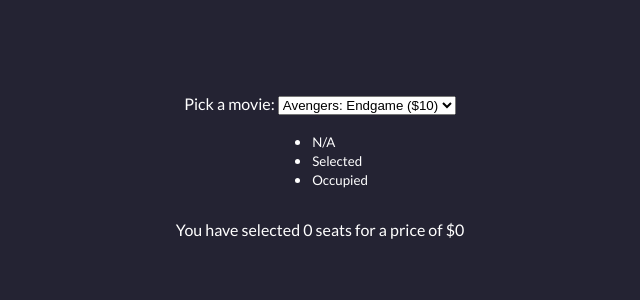
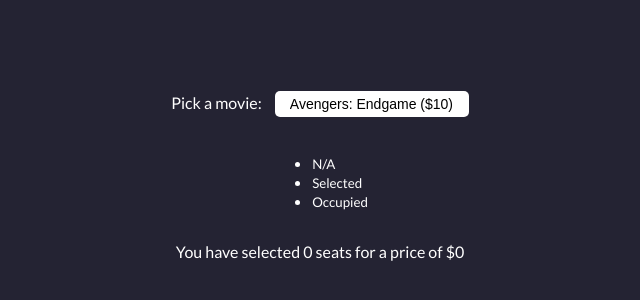
Before and after one commit to kragon741/movie-seat-booking, a plain HTML site: page index.html in a window 1280 px wide. Shown: the part 226-526 px from the top of the page, without its empty margins (320-960 px from the left). Drawn offline with Linux system fonts and the light colour scheme.

Commit message:
Add notes & credit

```diff
--- a/style.css
+++ b/style.css
@@ -15,3 +15,20 @@
   font-family: 'Lato', sans-serif;
   margin: 0;
 }
+
+.movie-container {
+  margin: 20px 0;
+}
+
+.movie-container select {
+  background-color: #fff;
+  border: 0;
+  border-radius: 5px;
+  font-size: 14px;
+  margin-left: 10px;
+  padding: 5px 15px 5px 15px;
+  /* The following are "nonstandard", but the Udemy tutorial recommended using it to make the padding property appear on Safari and Firefox. Link to MDN docs:  https://developer.mozilla.org/en-US/docs/Web/CSS/appearance */
+  -moz-appearance: none;
+  -webkit-appearance: none;
+  appearance: none;
+}
```
Also changed, not shown: index.html (+1 -0 lines).
